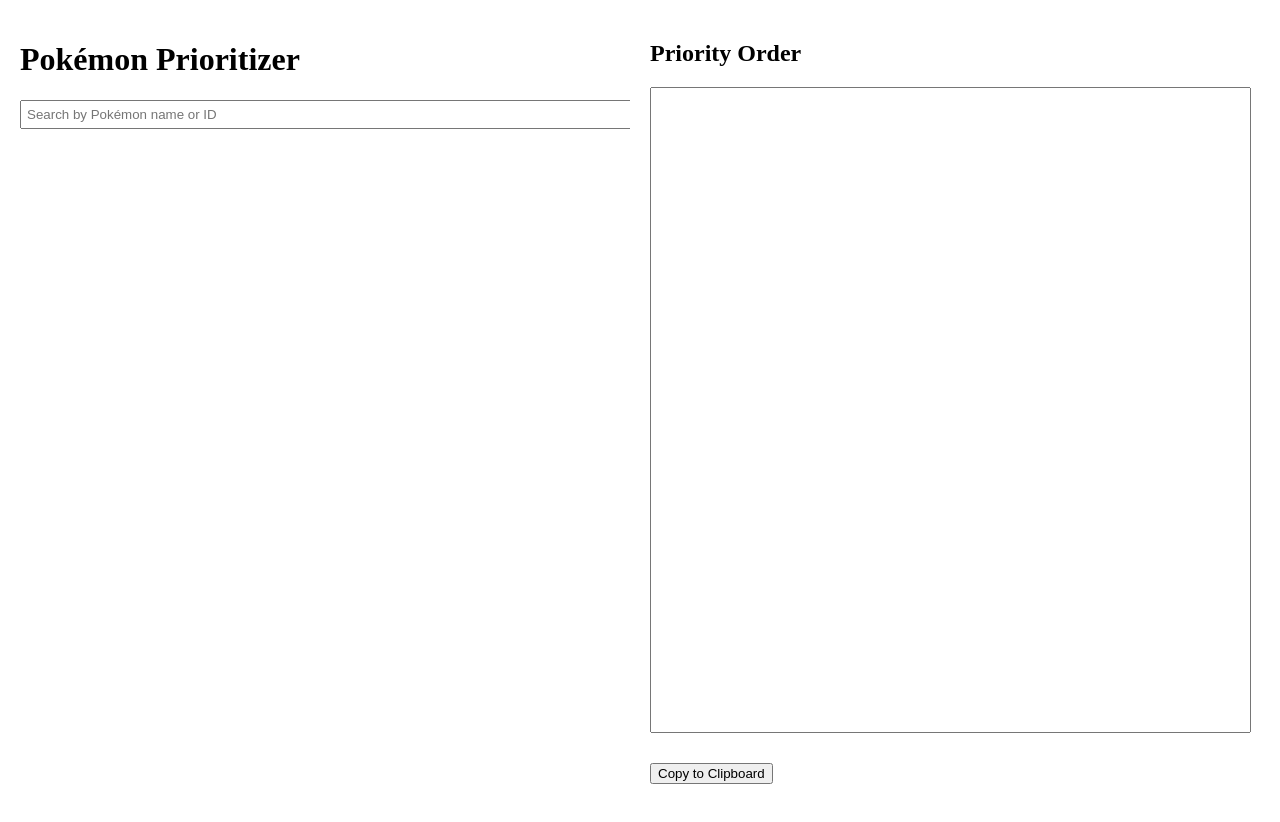
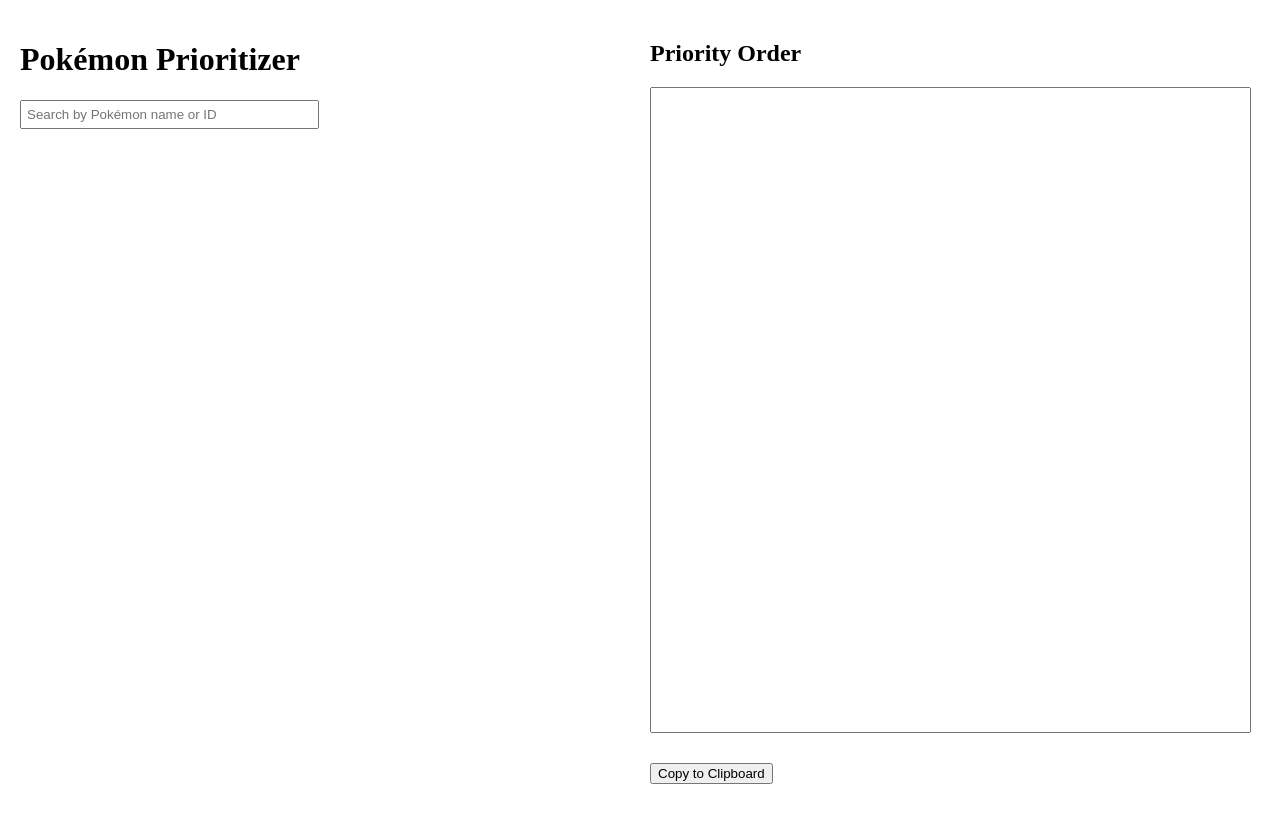
Before and after one commit to Thunderkill/pokemon-prioritizer, a plain HTML site: page index.html in a window 1280 px wide. Drawn offline with Linux system fonts and the light colour scheme; no server answers.

Commit message:
feat: Align search bar and pokemon items
- Adjust the width of the search bar to match the pokemon list's width
- Change the left padding on .pokemon-item to 0 for better alignment with the search bar

This commit improves the visual alignment of the search bar and pokemon items for a more polished UI.

```diff
--- a/style.css
+++ b/style.css
@@ -57,6 +57,6 @@
   transition: height 0.3s;
 }
 #search-bar {
-  width: 100%;
+  width: calc(50% - 20px); /* Adjusted width to match the pokemon list */
   padding: 5px;
 }
```
